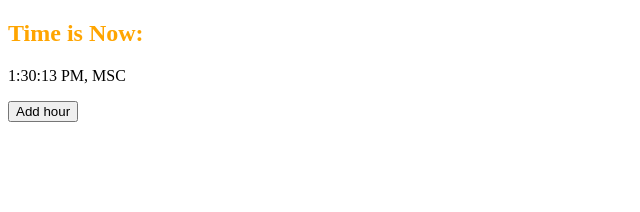
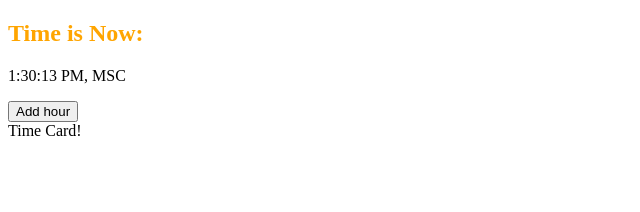
Before and after one commit to avoxa25/study-react, a React (Create React App) app: page / in a window 1280 px wide. Shown: the top 212 px of the page, without its empty margins (0-640 px from the left). Built offline with nearby package versions, Linux system fonts and the light colour scheme.

Commit message:
Add time card component

```diff
--- /dev/null
+++ b/src/components/time-card/time-card.tsx
@@ -0,0 +1,9 @@
+import * as React from 'react';
+
+export default class TimeCard extends React.Component<{}> {
+    render(): JSX.Element {
+        return (<div>
+            Time Card!
+        </div>)
+    }
+}
--- a/src/index.tsx
+++ b/src/index.tsx
@@ -4,10 +4,12 @@ import * as ReactDOM from 'react-dom';
 import './global-styles.scss';
 
 import Clock from './components/clock/clock';
+import TimeCard from './components/time-card/time-card';
 
 ReactDOM.render(
   <React.StrictMode>
     <Clock test="MSC" />
+    <TimeCard />
   </React.StrictMode>,
   document.getElementById('root')
 );
```
